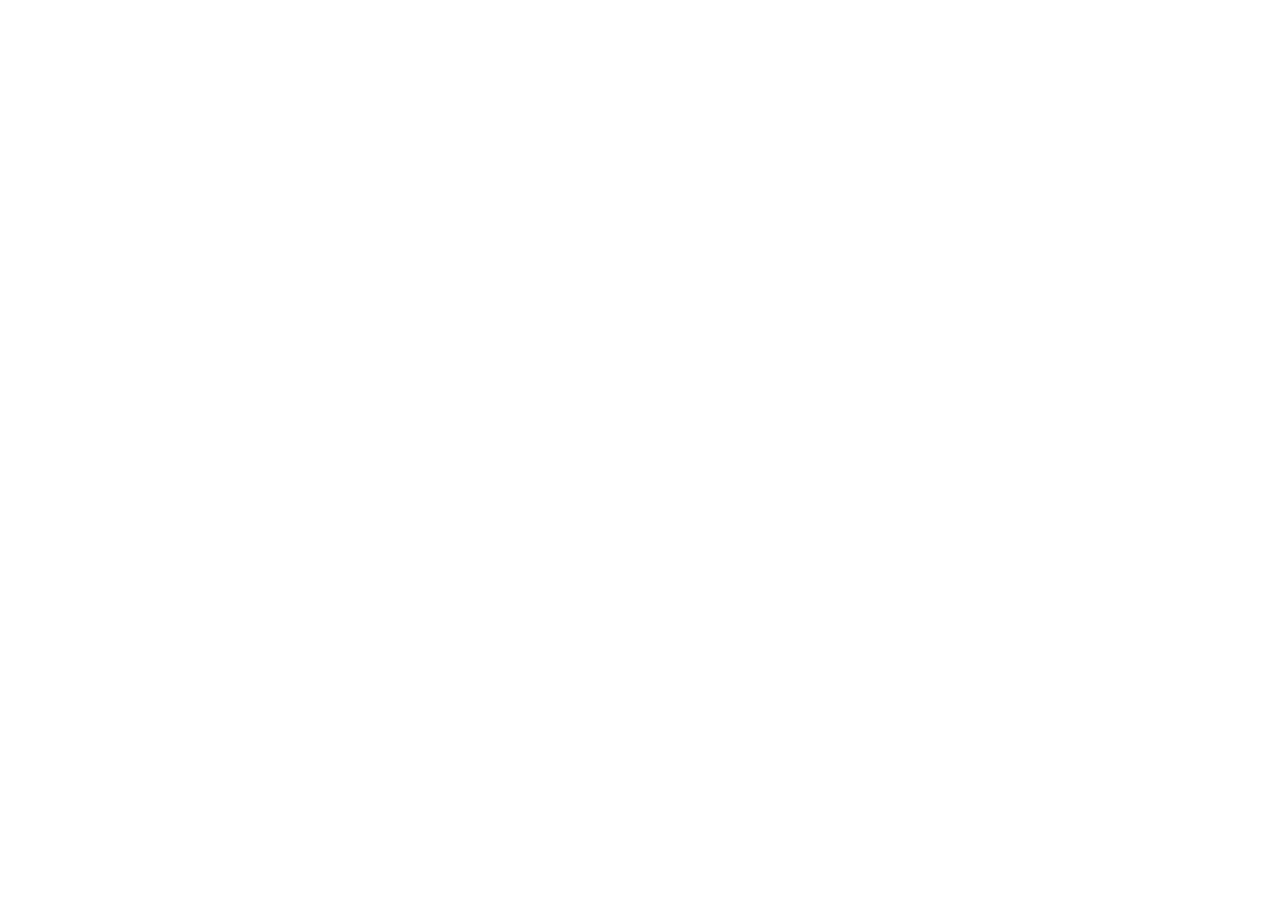
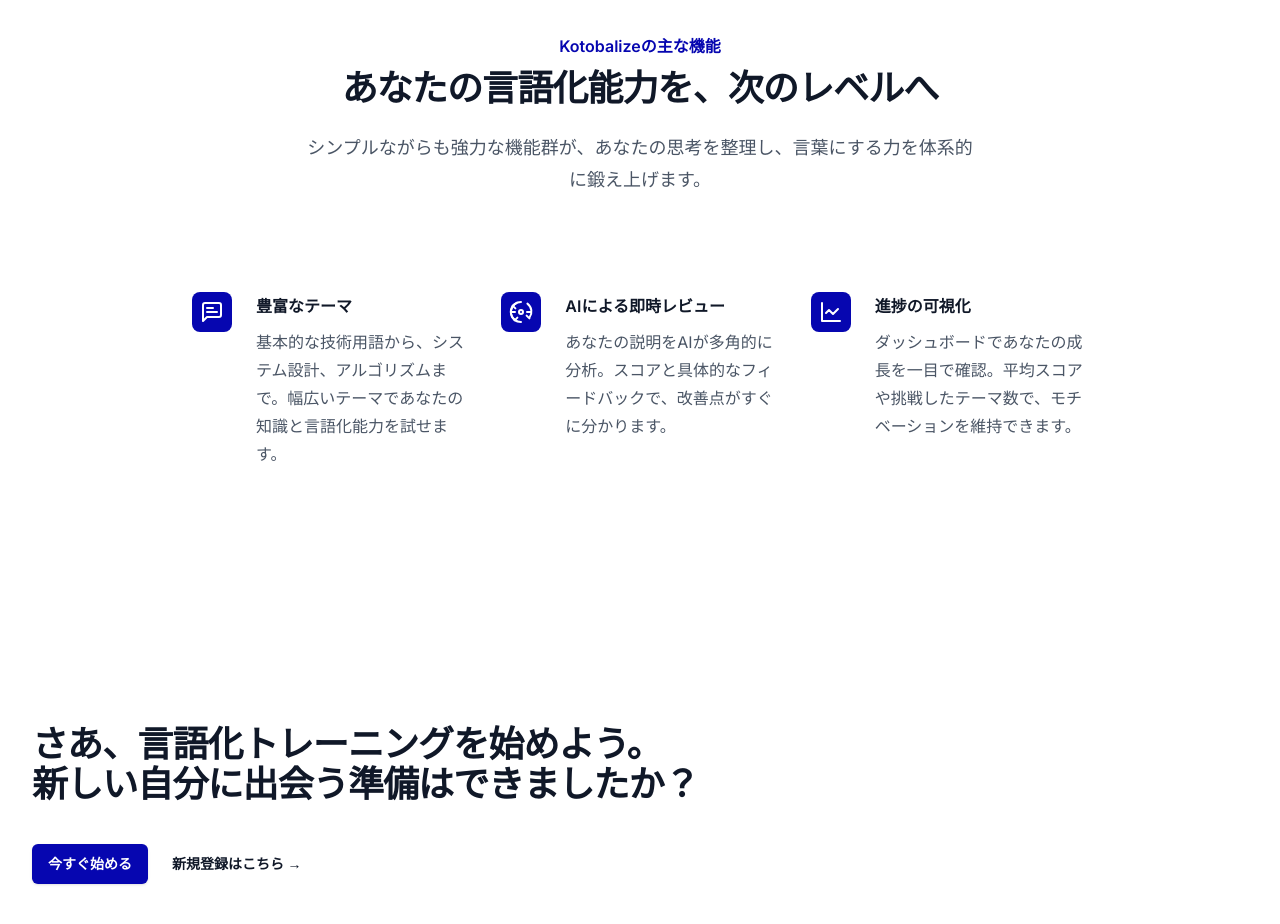
Before and after one commit to ch00z00/kotobalize, a Next.js app in the folder frontend/: page / in a window 1280 px wide. Shown: the part 900-1824 px from the top of the page. Before the commit the page ends 804 px from the top, so only its background shows below. Built offline with nearby package versions, Linux system fonts and the light colour scheme.

Commit message:
Refactored landing page design

```diff
--- a/frontend/src/app/globals.css
+++ b/frontend/src/app/globals.css
@@ -1,13 +1,9 @@
 @import 'tailwindcss';
-
-:root {
-  --background: #ffffff;
-  --foreground: #171717;
-}
 
 @theme inline {
   --color-background: var(--background);
   --color-foreground: var(--foreground);
+  --color-primary: #0606b0;
   --font-sans: var(--font-geist-sans);
   --font-mono: var(--font-geist-mono);
 }
--- a/frontend/src/app/page.tsx
+++ b/frontend/src/app/page.tsx
@@ -2,8 +2,10 @@
 
 import { useEffect } from 'react';
 import { useRouter } from 'next/navigation';
-import Link from 'next/link';
 import { useAuthStore } from '@/store/auth';
+import LandingHero from '@/components/landing/LandingHero';
+import LandingFeature from '@/components/landing/LandingFeature';
+import LandingCTA from '@/components/landing/LandingCTA';
 
 export default function HomePage() {
   const { isLoggedIn } = useAuthStore();
@@ -18,31 +20,10 @@
 
   // 未ログインユーザー向けの表示
   return (
-    <div className="container mx-auto flex h-[calc(100vh-68px)] items-center justify-center text-center">
-      <div>
-        <h1 className="text-5xl font-extrabold tracking-tight text-gray-900 sm:text-6xl">
-          言語化で、差をつけろ。
-        </h1>
-        <p className="mt-6 text-lg leading-8 text-gray-600">
-          Kotobalizeは、エンジニアの「技術を言葉で語る力」を鍛えるための
-          <br />
-          言語化トレーニングプラットフォームです。
-        </p>
-        <div className="mt-10 flex items-center justify-center gap-x-6">
-          <Link
-            href="/themes"
-            className="rounded-md bg-blue-600 px-4 py-2.5 text-sm font-semibold text-white shadow-sm hover:bg-blue-500 focus-visible:outline focus-visible:outline-2 focus-visible:outline-offset-2 focus-visible:outline-blue-600"
-          >
-            トレーニングを始める
-          </Link>
-          <Link
-            href="/signup"
-            className="text-sm font-semibold leading-6 text-gray-900"
-          >
-            新規登録 <span aria-hidden="true">→</span>
-          </Link>
-        </div>
-      </div>
-    </div>
+    <>
+      <LandingHero />
+      <LandingFeature />
+      <LandingCTA />
+    </>
   );
 }
--- a/frontend/src/app/themes/page.tsx
+++ b/frontend/src/app/themes/page.tsx
@@ -15,7 +15,7 @@
             className="overflow-hidden rounded-lg bg-white shadow-md transition-shadow duration-300 hover:shadow-lg"
           >
             <div className="p-6">
-              <span className="mb-2 inline-block rounded-full bg-blue-100 px-2.5 py-0.5 text-xs font-semibold text-blue-800">
+              <span className="mb-2 inline-block rounded-full bg-primary/10 px-2.5 py-0.5 text-xs font-semibold text-primary">
                 {theme.category}
               </span>
               <h2 className="mb-2 text-xl font-semibold text-gray-900">
--- a/frontend/src/components/Header.tsx
+++ b/frontend/src/components/Header.tsx
@@ -18,7 +18,7 @@
       <nav className="container mx-auto flex items-center justify-between p-4">
         <Link
           href={isLoggedIn() ? '/dashboard' : '/'}
-          className="text-2xl font-bold text-blue-600"
+          className="text-2xl font-bold text-primary"
         >
           Kotobalize
         </Link>
@@ -45,7 +45,7 @@
               </Link>
               <Link
                 href="/signup"
-                className="rounded bg-blue-500 px-4 py-2 font-bold text-white transition-colors duration-300 hover:bg-blue-600"
+                className="rounded bg-primary px-4 py-2 font-bold text-white transition-colors duration-300 hover:bg-primary/90 focus-visible:outline focus-visible:outline-2 focus-visible:outline-offset-2 focus-visible:outline-primary"
               >
                 Sign up
               </Link>
--- /dev/null
+++ b/frontend/src/components/landing/LandingCTA.tsx
@@ -0,0 +1,31 @@
+'use client';
+
+import Link from 'next/link';
+
+export default function LandingCTA() {
+  return (
+    <div className="bg-white">
+      <div className="mx-auto max-w-7xl px-6 py-24 sm:py-32 lg:px-8">
+        <h2 className="text-3xl font-bold tracking-tight text-gray-900 sm:text-4xl">
+          さあ、言語化トレーニングを始めよう。
+          <br />
+          新しい自分に出会う準備はできましたか？
+        </h2>
+        <div className="mt-10 flex items-center gap-x-6">
+          <Link
+            href="/themes"
+            className="rounded-md bg-primary px-4 py-2.5 text-sm font-semibold text-white shadow-sm hover:bg-primary/90 focus-visible:outline focus-visible:outline-2 focus-visible:outline-offset-2 focus-visible:outline-primary"
+          >
+            今すぐ始める
+          </Link>
+          <Link
+            href="/signup"
+            className="text-sm font-semibold leading-6 text-gray-900"
+          >
+            新規登録はこちら <span aria-hidden="true">→</span>
+          </Link>
+        </div>
+      </div>
+    </div>
+  );
+}
--- /dev/null
+++ b/frontend/src/components/landing/LandingFeature.tsx
@@ -0,0 +1,117 @@
+'use client';
+
+import React from 'react';
+
+const features = [
+  {
+    name: '豊富なテーマ',
+    description:
+      '基本的な技術用語から、システム設計、アルゴリズムまで。幅広いテーマであなたの知識と言語化能力を試せます。',
+    icon: (
+      <svg
+        xmlns="http://www.w3.org/2000/svg"
+        width="24"
+        height="24"
+        viewBox="0 0 24 24"
+        fill="none"
+        stroke="currentColor"
+        strokeWidth="2"
+        strokeLinecap="round"
+        strokeLinejoin="round"
+      >
+        <path d="M21 15a2 2 0 0 1-2 2H7l-4 4V5a2 2 0 0 1 2-2h14a2 2 0 0 1 2 2z" />
+        <path d="M13 8H7" />
+        <path d="M17 12H7" />
+      </svg>
+    ),
+  },
+  {
+    name: 'AIによる即時レビュー',
+    description:
+      'あなたの説明をAIが多角的に分析。スコアと具体的なフィードバックで、改善点がすぐに分かります。',
+    icon: (
+      <svg
+        xmlns="http://www.w3.org/2000/svg"
+        width="24"
+        height="24"
+        viewBox="0 0 24 24"
+        fill="none"
+        stroke="currentColor"
+        strokeWidth="2"
+        strokeLinecap="round"
+        strokeLinejoin="round"
+      >
+        <path d="M12 2a10 10 0 0 0-4.3 19.1" />
+        <path d="M18.4 3.6a10 10 0 0 1 2.1 13.9" />
+        <path d="M12 22a10 10 0 0 1-4.3-19.1" />
+        <path d="m5.6 20.4 2.8-2.8" />
+        <path d="M2 12h4" />
+        <path d="M22 12h-4" />
+        <path d="m3.6 5.6 2.8 2.8" />
+        <path d="m20.4 18.4-2.8-2.8" />
+        <circle cx="12" cy="12" r="2" />
+      </svg>
+    ),
+  },
+  {
+    name: '進捗の可視化',
+    description:
+      'ダッシュボードであなたの成長を一目で確認。平均スコアや挑戦したテーマ数で、モチベーションを維持できます。',
+    icon: (
+      <svg
+        xmlns="http://www.w3.org/2000/svg"
+        width="24"
+        height="24"
+        viewBox="0 0 24 24"
+        fill="none"
+        stroke="currentColor"
+        strokeWidth="2"
+        strokeLinecap="round"
+        strokeLinejoin="round"
+      >
+        <path d="M3 3v18h18" />
+        <path d="m19 9-5 5-4-4-3 3" />
+      </svg>
+    ),
+  },
+];
+
+export default function LandingFeature() {
+  return (
+    <div className="bg-white py-24 sm:py-32">
+      <div className="mx-auto max-w-7xl px-6 lg:px-8">
+        <div className="mx-auto max-w-2xl lg:text-center">
+          <h2 className="text-base font-semibold leading-7 text-primary">
+            Kotobalizeの主な機能
+          </h2>
+          <p className="mt-2 text-3xl font-bold tracking-tight text-gray-900 sm:text-4xl">
+            あなたの言語化能力を、次のレベルへ
+          </p>
+          <p className="mt-6 text-lg leading-8 text-gray-600">
+            シンプルながらも強力な機能群が、あなたの思考を整理し、言葉にする力を体系的に鍛え上げます。
+          </p>
+        </div>
+        <div className="mx-auto mt-16 max-w-2xl sm:mt-20 lg:mt-24 lg:max-w-4xl">
+          <dl className="grid max-w-xl grid-cols-1 gap-x-8 gap-y-10 lg:max-w-none lg:grid-cols-3 lg:gap-y-16">
+            {features.map((feature) => (
+              <div key={feature.name} className="relative pl-16">
+                <dt className="text-base font-semibold leading-7 text-gray-900">
+                  <div className="absolute left-0 top-0 flex h-10 w-10 items-center justify-center rounded-lg bg-primary">
+                    {React.cloneElement(feature.icon, {
+                      className: 'h-6 w-6 text-white',
+                      'aria-hidden': 'true',
+                    })}
+                  </div>
+                  {feature.name}
+                </dt>
+                <dd className="mt-2 text-base leading-7 text-gray-600">
+                  {feature.description}
+                </dd>
+              </div>
+            ))}
+          </dl>
+        </div>
+      </div>
+    </div>
+  );
+}
--- /dev/null
+++ b/frontend/src/components/landing/LandingHero.tsx
@@ -0,0 +1,34 @@
+'use client';
+
+import Link from 'next/link';
+
+export default function LandingHero() {
+  return (
+    <div className="container mx-auto flex h-[calc(100vh-68px)] items-center justify-center text-center">
+      <div>
+        <h1 className="text-5xl font-extrabold tracking-tight text-gray-900 sm:text-6xl">
+          言語化で、差をつけろ。
+        </h1>
+        <p className="mt-6 text-lg leading-8 text-gray-600">
+          Kotobalizeは、エンジニアの「技術を言葉で語る力」を鍛えるための
+          <br />
+          言語化トレーニングプラットフォームです。
+        </p>
+        <div className="mt-10 flex items-center justify-center gap-x-6">
+          <Link
+            href="/themes"
+            className="rounded-md bg-primary px-4 py-2.5 text-sm font-semibold text-white shadow-sm hover:bg-primary/90 focus-visible:outline focus-visible:outline-2 focus-visible:outline-offset-2 focus-visible:outline-primary"
+          >
+            トレーニングを始める
+          </Link>
+          <Link
+            href="/signup"
+            className="text-sm font-semibold leading-6 text-gray-900"
+          >
+            新規登録 <span aria-hidden="true">→</span>
+          </Link>
+        </div>
+      </div>
+    </div>
+  );
+}
--- a/frontend/tailwind.config.js
+++ b/frontend/tailwind.config.js
@@ -9,9 +9,6 @@
     './src/components/**/*.{js,ts,jsx,tsx,mdx}',
     './src/app/**/*.{js,ts,jsx,tsx,mdx}',
   ],
-  theme: {
-    extend: {},
-  },
   plugins: [typography],
 };
 
```
Also changed, not shown: frontend/src/app/login/page.tsx (+4 -4 lines), frontend/src/app/signup/page.tsx (+4 -4 lines).
